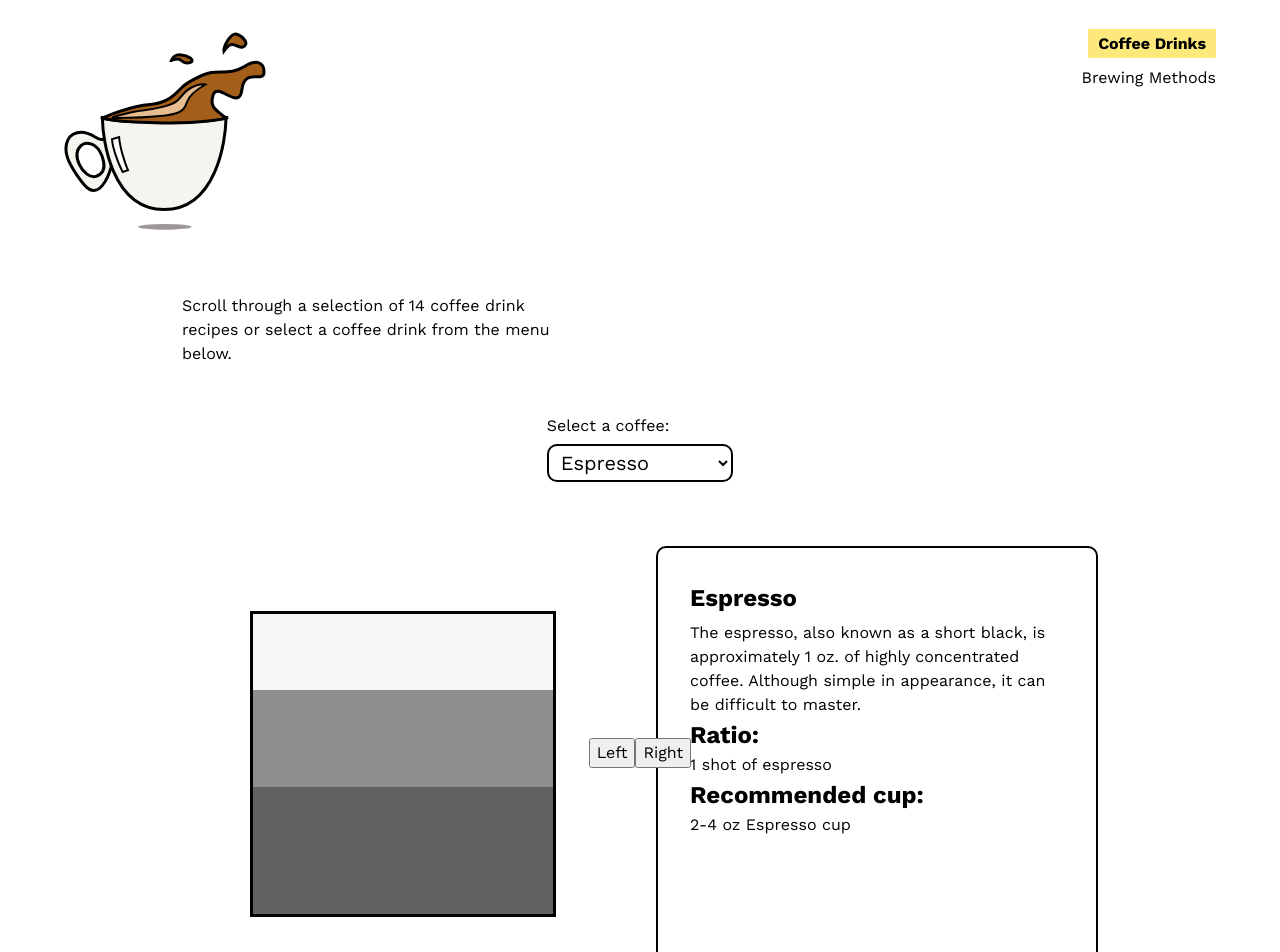
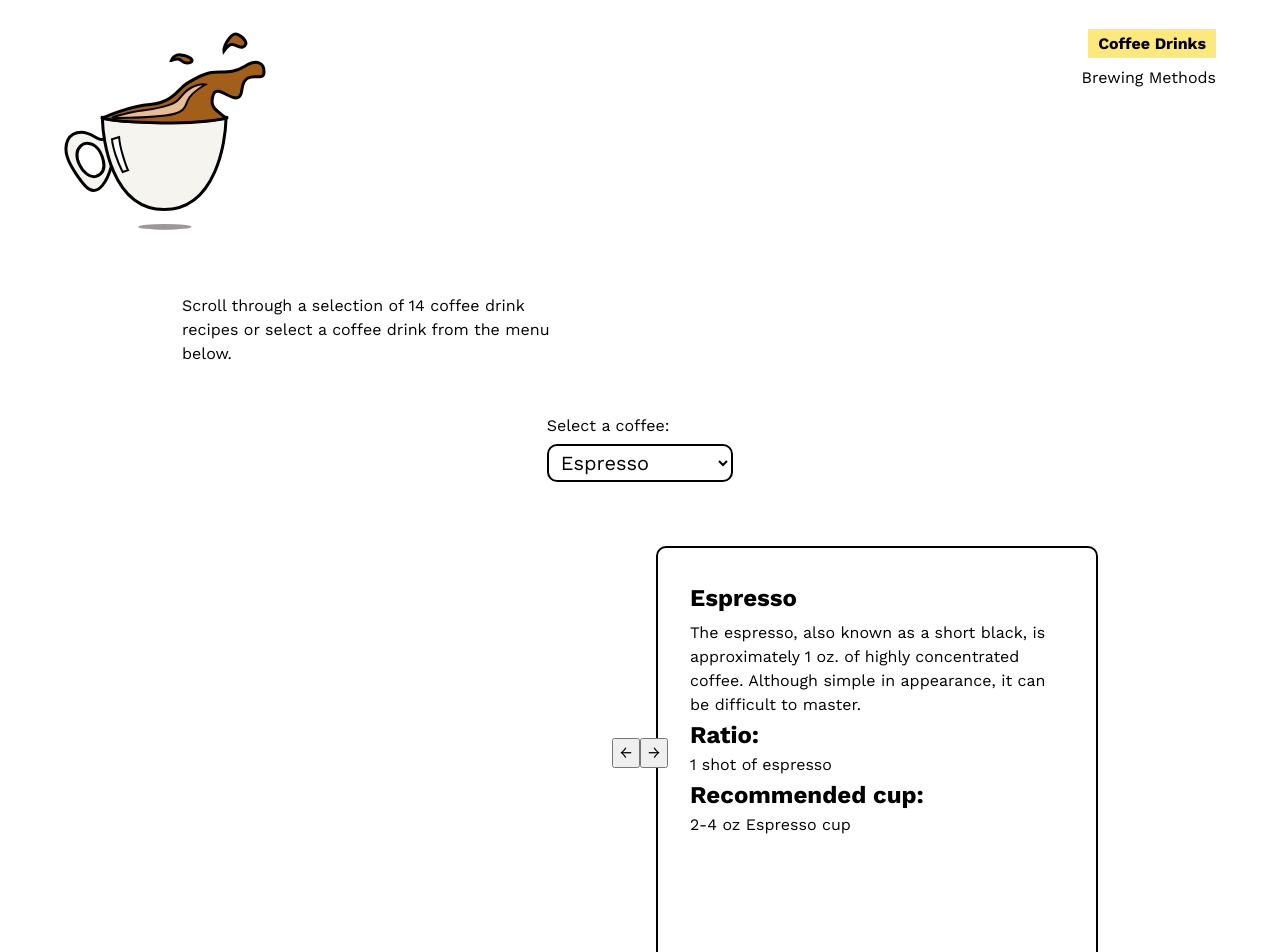
Before and after one commit to karla-codes/coffee-site, a React (Create React App) app: page / in a window 1280 px wide. Shown: the top 952 px of the page. Built offline with nearby package versions, Linux system fonts and the light colour scheme; the HTML template or start-up script is replaced by a standard one.

Commit message:
Add function that updates coffee colors based on selected coffee

```diff
--- a/src/Components/RecipeCard/index.js
+++ b/src/Components/RecipeCard/index.js
@@ -4,41 +4,25 @@ import coffeeList from "../../coffee-list"
 const RecipeCard = props => {
   const selectedCoffee = coffeeList.find(coffee => coffee.name === props.drink)
 
+  const updateCoffeeImage = () => {
+    if (selectedCoffee) {
+      return <div className="coffee-img" style={{ background: `${selectedCoffee.drinkColors}` }} />
+    }
+  }
+
   const displayCoffee = () => {
     if (selectedCoffee) {
       return (
         <>
           <div className="card-wrapper">
-            <div className="card-image">
-              <svg
-                width="306"
-                height="306"
-                viewBox="0 0 306 306"
-                fill="none"
-                xmlns="http://www.w3.org/2000/svg"
-              >
-                <rect
-                  x="4.5"
-                  y="4.5"
-                  width="297"
-                  height="297"
-                  fill="#D9D9D9"
-                  stroke="black"
-                  strokeWidth="3"
-                />
-                <rect
-                  x="1.5"
-                  y="1.5"
-                  width="303"
-                  height="303"
-                  fill="#D9D9D9"
-                  stroke="black"
-                  strokeWidth="3"
-                />
-                <rect x="3" y="3" width="300" height="300" fill="#F7F7F7" className="foam" />
-                <rect x="3" y="79" width="300" height="224" fill="#8E8E8E" className="milk" />
-                <rect x="3" y="176" width="300" height="127" fill="#626262" className="espresso" />
-              </svg>
+            {updateCoffeeImage()}
+            <div className="scroll-buttons">
+              <button id="left" aria-label="previous" onClick={props.previousCard}>
+                &larr;
+              </button>
+              <button id="right" aria-label="next" onClick={props.nextCard}>
+                &rarr;
+              </button>
             </div>
             <div className="card-info">
               <h1>{selectedCoffee.name}</h1>
@@ -52,14 +36,6 @@ const RecipeCard = props => {
                 <p>{selectedCoffee.cupType}</p>
               </div>
             </div>
-            <div className="scroll-buttons">
-              <button id="left" onClick={props.previousCard}>
-                Left
-              </button>
-              <button id="right" onClick={props.nextCard}>
-                Right
-              </button>
-            </div>
           </div>
         </>
       )
```
